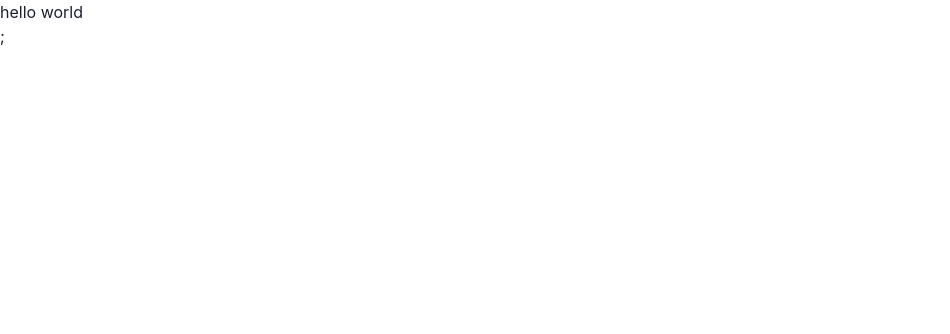
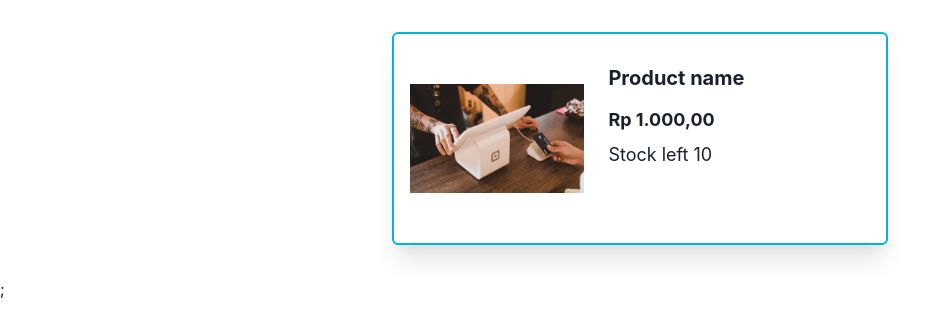
Before and after one commit to nagaremono/shop-service-web-v2, a Next.js app: page / in a window 1280 px wide. Shown: the top 334 px of the page, without its empty margins (0-950 px from the left). Built offline with nearby package versions, Linux system fonts and the light colour scheme.

Commit message:
product grid view

```diff
--- /dev/null
+++ b/src/modules/home/HomePage.tsx
@@ -0,0 +1,13 @@
+import { Container } from '@chakra-ui/react';
+import type { NextPage } from 'next';
+import { ProductsController } from './ProductsController';
+
+export const HomePage: NextPage = () => {
+  return (
+    <>
+      <Container my={8} maxW="80%" centerContent>
+        <ProductsController />
+      </Container>
+    </>
+  );
+};
--- /dev/null
+++ b/src/modules/home/ProductCard.tsx
@@ -0,0 +1,51 @@
+import { Heading, Text, Grid } from '@chakra-ui/layout';
+import React from 'react';
+import { AspectRatio, GridItem, Image, SimpleGrid } from '@chakra-ui/react';
+
+export const ProductCard: React.FC = () => {
+  return (
+    <Grid
+      border="2px"
+      borderColor="cyan.500"
+      shadow="xl"
+      rounded="md"
+      p={4}
+      w={['80%', '50%']}
+      templateColumns={{ sm: '1fr', xl: 'repeat(5, 1fr)' }}
+      templateRows={{ xl: '1fr 1fr 1fr' }}
+      columnGap={{ sm: 0, xl: 4 }}
+    >
+      <GridItem
+        rowSpan={{ sm: 1, xl: 3 }}
+        colSpan={{ sm: 1, xl: 2 }}
+        alignSelf="center"
+      >
+        <AspectRatio mx="auto" ratio={16 / 10} maxW="360" justify="center">
+          <Image src={`fixtures/cashier.jpg`} alt={`image`} />
+        </AspectRatio>
+      </GridItem>
+      <GridItem alignSelf="center" rowSpan={2} colSpan={3}>
+        <Heading as="h4" fontSize={{ sm: 16, xl: 20 }} my={4} mx={2}>
+          Product name
+        </Heading>
+        <SimpleGrid
+          columns={1}
+          spacing={2}
+          mt={4}
+          px={2}
+          fontSize={{ sm: 14, xl: 18 }}
+        >
+          <Text as="span">
+            <b>
+              {parseFloat('1000.00').toLocaleString('id-ID', {
+                style: 'currency',
+                currency: 'IDR',
+              })}
+            </b>
+          </Text>
+          <Text as="span">Stock left 10</Text>
+        </SimpleGrid>
+      </GridItem>
+    </Grid>
+  );
+};
--- /dev/null
+++ b/src/modules/home/ProductGrid.tsx
@@ -0,0 +1,13 @@
+import { VStack } from '@chakra-ui/react';
+import React from 'react';
+import { ProductCard } from './ProductCard';
+
+export const ProductGrid: React.FC = () => {
+  return (
+    <VStack spacing={6} w="100%">
+      {[1].map((p) => (
+        <ProductCard key={p} />
+      ))}
+    </VStack>
+  );
+};
--- /dev/null
+++ b/src/modules/home/ProductsController.tsx
@@ -0,0 +1,6 @@
+import React from 'react';
+import { ProductGrid } from './ProductGrid';
+
+export const ProductsController: React.FC = () => {
+  return <ProductGrid />;
+};
--- a/src/pages/index.tsx
+++ b/src/pages/index.tsx
@@ -1,7 +1,3 @@
-import type { NextPage } from 'next';
+import { HomePage } from '../modules/home/HomePage';
 
-const Home: NextPage = () => {
-  return <p>hello world</p>;
-};
-
-export default Home;
+export default HomePage;
```
Also changed, not shown: public/fixtures/cashier.jpg (added).
